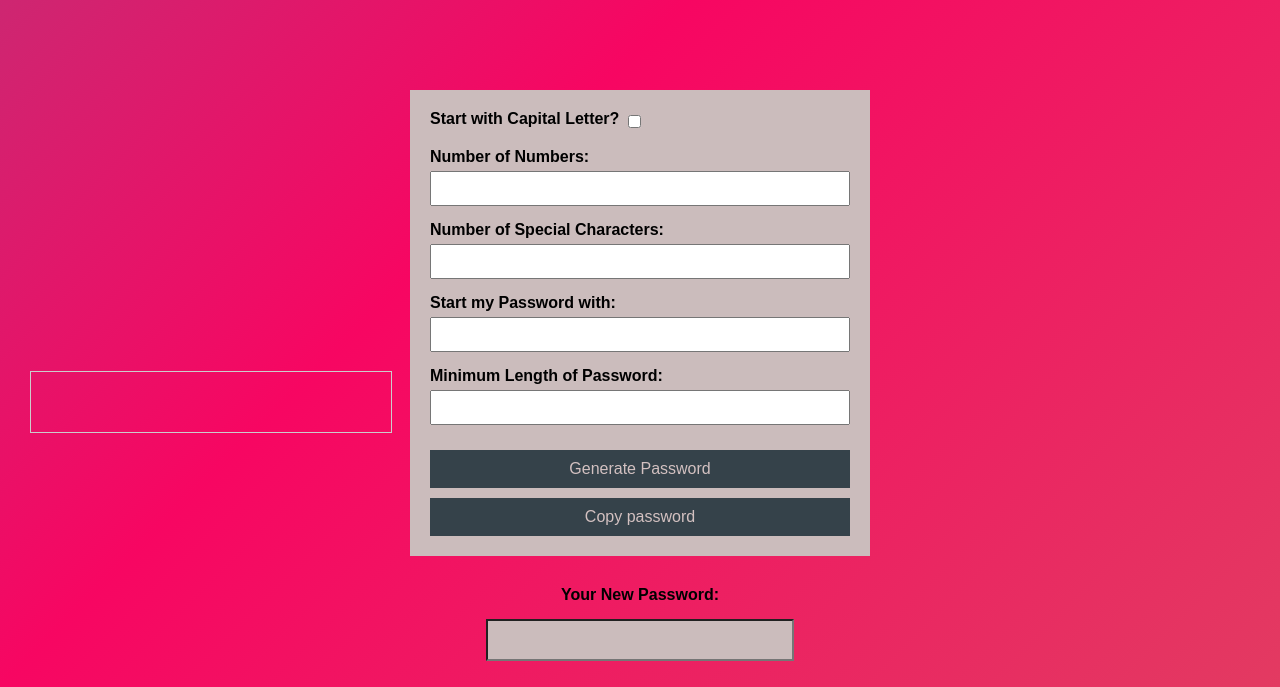
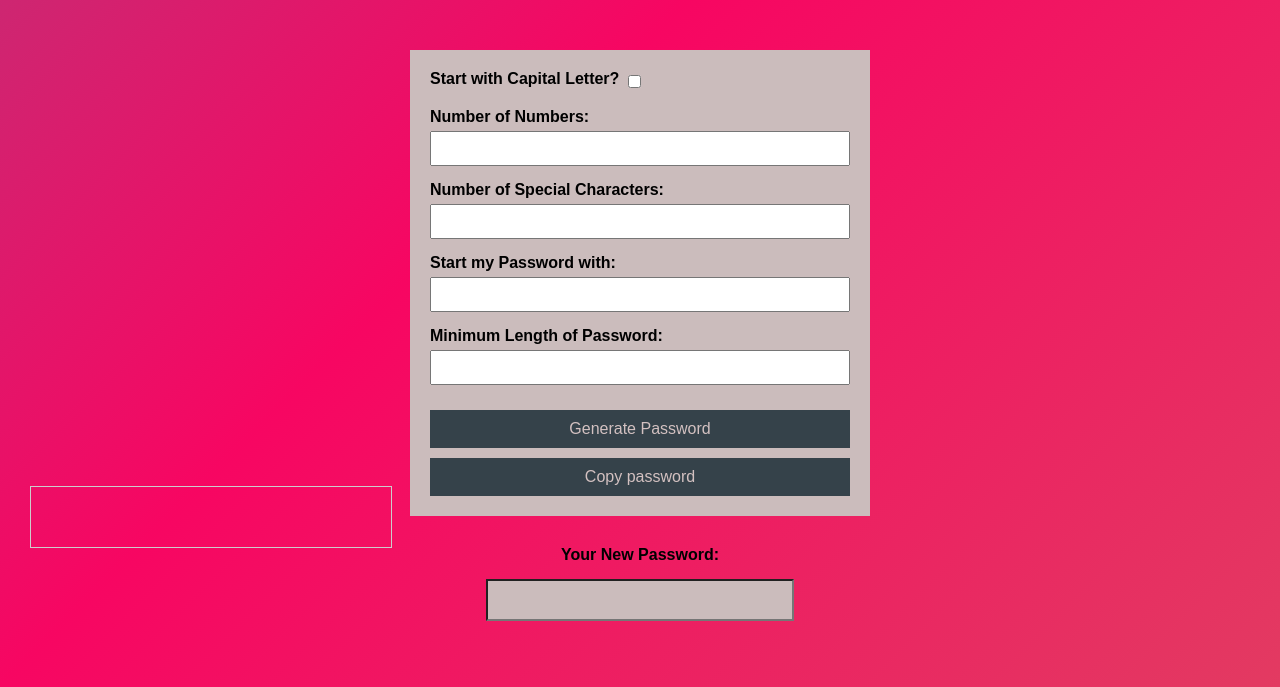
Before and after one commit to mehmetid/PASSWORD-Generator, a plain HTML site: page index.html in a window 1280 px wide. Shown: the part 147-834 px from the top of the page. Drawn offline with Linux system fonts and the light colour scheme.

Commit message:
Update stylesheet.css

```diff
--- a/stylesheet.css
+++ b/stylesheet.css
@@ -2,9 +2,6 @@
     margin-top: 0px;
     display: grid;
 }
-
-
-
 
 /* remove the border around the elements */
 body {
@@ -14,8 +11,6 @@ body {
     animation: gradient 15s ease infinite;
     height: 100vh;
 }
-
-
 
 
 @keyframes gradient {
@@ -31,14 +26,10 @@ body {
 }
 
 
-
-
 body {
     font-family: 'Arial', sans-serif;
     margin: 0;
 }
-
-
 
 
 #container {
@@ -52,7 +43,7 @@ body {
    ----------------------------- */
    .nine h1 {
     text-align:center; font-size:50px; text-transform:uppercase; color:#222; letter-spacing:1px;
-    font-family:"Playfair Display", serif; font-weight:400;
+    font-family:"Playfair Display", serif; font-weight:350;
   }
   .nine h1 span {
     margin-top: 5px;
@@ -98,11 +89,9 @@ body {
 #sidebar {
     background-color: #cbbcbc;
     padding: 20px;
-    margin-top: 20px;
+    margin-top: -20px;
     width: 420px;
 }
-
-
 
 
 #capitalLetterCheckBox {
@@ -130,7 +119,7 @@ body {
 #payment-option {
     position: absolute;
     left: 30px; /* Adjust the left value based on your layout */
-    bottom: 220px; /* Adjust the top value based on your layout */
+    bottom: 105px; /* Adjust the top value based on your layout */
     background-color: transparent;
     padding: 30px;
     border: 1px solid #ccc;
@@ -143,8 +132,6 @@ label {
     margin-bottom: 5px;
     font-weight: bold;
 }
-
-
 
 
 input {
```
